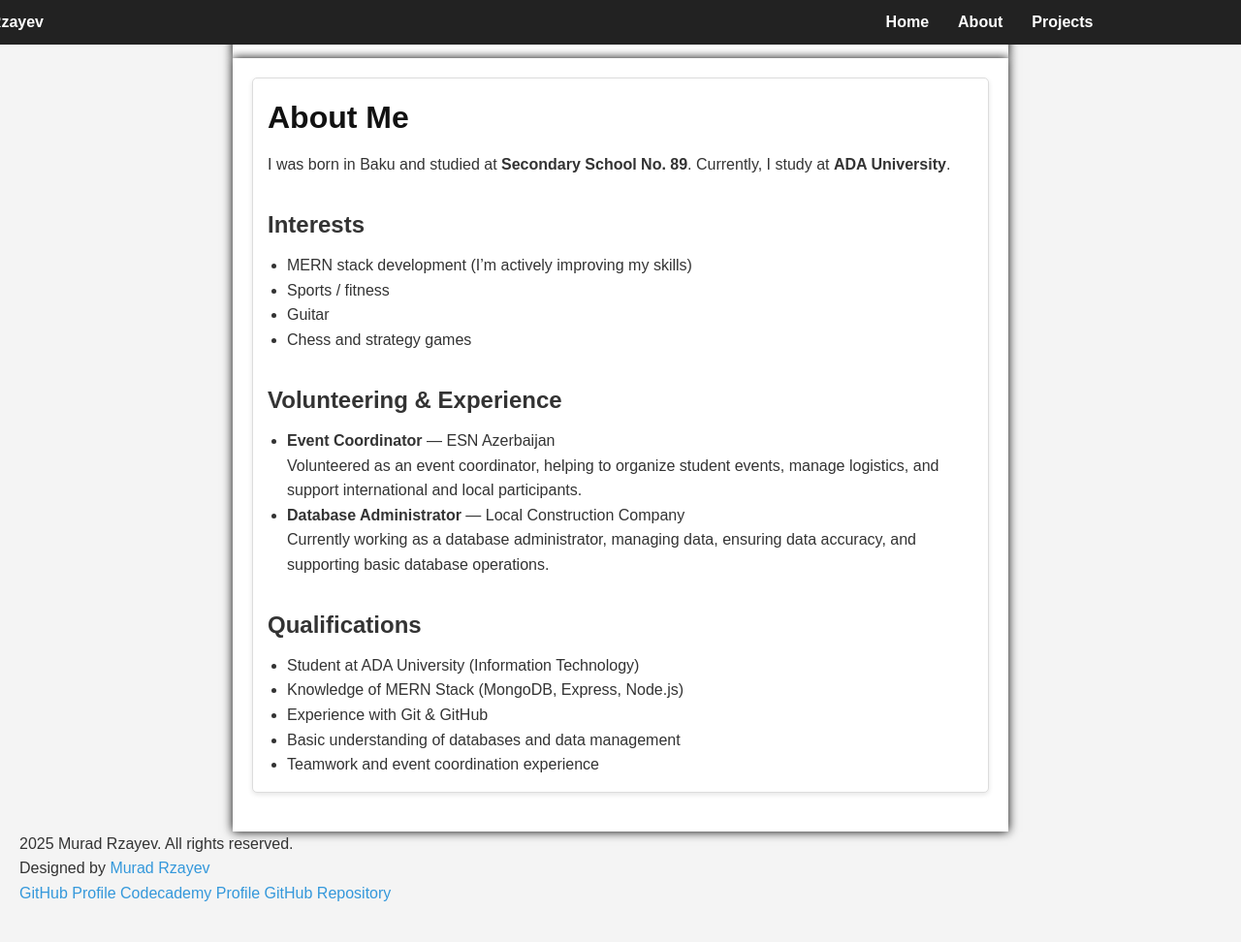
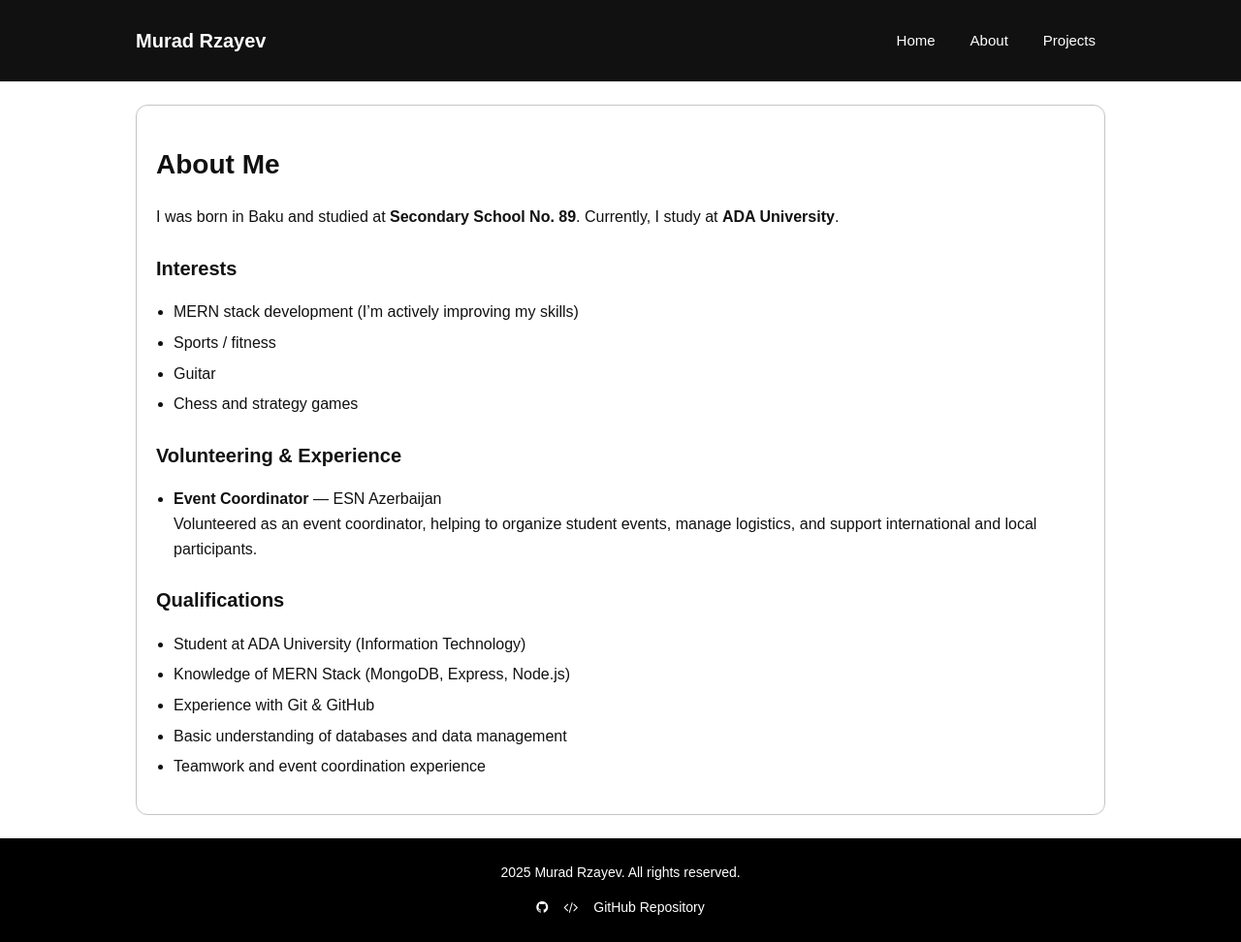
Before and after one commit to muradrzayevf/personal-website, a Jekyll site: the page built from about.markdown, in a window 1280 px wide and 972 px high. Shown: the whole window at 97% size. Built offline with Jekyll 4.4.1, drawn with Linux system fonts in a browser that asks for light colours.

Commit message:
Adding style and fixing some minor issues

```diff
--- a/_includes/footer.html
+++ b/_includes/footer.html
@@ -1,9 +1,11 @@
+
 <footer class="footer">
     <div class="footer-content">
         <p> {{ site.time | date: "%Y" }} {{ site.title }}. All rights reserved.</p>
-        <p>Designed by <a href="{{ site.social.repo }}">Murad Rzayev</a></p>
-        <a href="{{ site.social.github }}">GitHub Profile</a>
-        <a href="{{ site.social.codecademy }}">Codecademy Profile</a>
-        <a href="{{ site.social.repo }}">GitHub Repository</a>
+        <div class="footer-links">
+            <a href="{{ site.social.github }}"><i class="fa fa-github"></i></a>
+            <a href="{{ site.social.codecademy }}"><i class="fa fa-code"></i></a>
+            <a href="{{ site.social.repo }}">GitHub Repository</a>
+        </div>
     </div>
 </footer>
--- a/_includes/nav.html
+++ b/_includes/nav.html
@@ -1,13 +1,14 @@
 <header class="header">
   <div class="container header-inner">
 
-
+    <h1 class="logo">{{ site.title }}</h1>
     <nav class="nav">
       {% for item in site.nav %}
+
         <a class="nav-link" href="{{ item.link | relative_url }}">{{ item.name }}</a>
 
       {% endfor %}
-      <a class="brand" href="{{ '/' | relative_url }}">{{ site.title }}</a>
+
     </nav>
   </div>
 </header>
--- a/_layouts/default.html
+++ b/_layouts/default.html
@@ -5,6 +5,8 @@
     <meta name="viewport" content="width=device-width, initial-scale=1" />
     <title>{{ page.title }} | {{ site.title }}</title>
     <link rel="stylesheet" href="{{ '/assets/css/main.css' | relative_url }}">
+    <link rel="stylesheet" href="https://cdnjs.cloudflare.com/ajax/libs/font-awesome/4.7.0/css/font-awesome.min.css">
+
   </head>
 
   <body>
--- a/about.markdown
+++ b/about.markdown
@@ -29,12 +29,6 @@ permalink: /about/
       Volunteered as an event coordinator, helping to organize student events,
       manage logistics, and support international and local participants.
     </li>
-    <li>
-      <strong>Database Administrator</strong> — Local Construction Company
-      <br>
-      Currently working as a database administrator, managing data,
-      ensuring data accuracy, and supporting basic database operations.
-    </li>
   </ul>
 
   <h2>Qualifications</h2>
--- a/assets/css/main.css
+++ b/assets/css/main.css
@@ -1,143 +1,192 @@
-*{
-    margin: 0;
-    padding: 0;
-    box-sizing: border-box;
-}
+
+
 body {
-    font-family: Montserrat, sans-serif;
-    line-height: 1.6;
-    background-color: #f4f4f4;
-    color: #333;
-    padding: 20px;
+  margin: 0;
+  font-family: 'Montserrat', sans-serif;
+  background: #ffffff;
+  color: #111111;
+  line-height: 1.6;
 }
 
-a{
-    color: #3498db;
-    text-decoration: none;
-}
-a:hover{
-    text-decoration: underline;
-    color: red;
-}
-h1, h2, h3{
-    margin-bottom: 10px;
-    color: #222;
-}
-.container {
-    max-width: 800px;
-    margin: auto;
-    background: #fff;
-    padding: 20px;
-    box-shadow: 0 0 10px black;
-}
-nav{
-    position: fixed;
-    top: 0;
-    left: 0;
-    width: 100%;
-    background-color: #222;
-    padding: 10px 0;
-    z-index: 1000;
-    display: flex;
-    justify-content: flex-end;
-}
-nav a{
-    color: #fff;
-    margin: 0 15px;
-    font-weight: bold;
-}
-nav a:hover{
-    color: #3498db;
-}
 img {
   max-width: 100%;
-  height: auto;
   display: block;
-  margin: 15px 0;
 }
 
-.site-footer{
-  width: 100%;
-  background: #222;
-  color: #eee;
-  padding: 22px 16px;
-  margin-top: 40px;
-}
-
-.site-footer .footer-inner{
-  max-width: 1100px;
-  margin: 0 auto;
-  text-align: center;
-}
-
-.site-footer a{
-  color: #4da3ff;
+a {
+  color: #111111;
   text-decoration: none;
 }
 
-.site-footer a:hover{
+a:hover {
   text-decoration: underline;
 }
-.card {
-    background: #fff;
-    border: 1px solid #ddd;
-    border-radius: 5px;
-    padding: 15px;
-    margin-bottom: 20px;
-    box-shadow: 0 2px 5px rgba(0,0,0,0.1);
+.container {
+  max-width: 1000px;
+  margin: 0 auto;
+  padding: 24px 16px;
 }
 
-h1 {
-  margin-top: 0;
-  color: #111;
+
+.header {
+  width: 100%;
+  background: #111111;
 }
 
-h2 {
-  margin-top: 30px;
-  color: #333;
-}
-.hero {
+.header-inner {
   display: flex;
-  gap: 30px;
-  align-items: flex-start;
+  align-items: center;
+  justify-content: space-between;
 }
 
-@media (max-width: 768px) {
+.logo {
+
+  font-size: 20px;
+  font-weight: 600;
+  margin: 0;
+  color: white;
+}
+
+.nav {
+  display: flex;
+  gap: 16px;
+}
+
+.nav-link {
+  color: #ffffff;
+  font-size: 15px;
+  border-radius: 6px;
+  padding: 6px 10px;
+
+}
+
+.nav-link:hover {
+  background: rgb(69, 69, 69);
+  text-decoration: none;
+}
+
+
+.footer {
+  width: 100%;
+  background: black;
+}
+
+.footer-content {
+  max-width: 1000px;
+  margin: 0 auto;
+  padding: 24px 16px;
+  display: flex;
+  flex-direction: column;
+  align-items: center;
+}
+.footer-links {
+  display: flex;
+  gap: 16px;
+}
+.footer-links a:hover {
+  color: #bbbbbb;
+}
+
+.footer-content p,
+.footer-content a {
+  color: #ffffff;
+  font-size: 14px;
+  margin-top: 0;
+}
+
+.footer-content a:hover {
+  text-decoration: underline;
+}
+
+
+.card {
+  border: 1px solid rgb(198, 196, 196);
+  border-radius: 12px;
+  padding: 20px;
+  background: #ffffff;
+}
+
+.hero {
+  display: grid;
+  grid-template-columns: 1.6fr 1fr;
+  gap: 24px;
+  margin-top: 24px;
+}
+
+@media (max-width: 900px) {
   .hero {
-    flex-direction: column;
+    grid-template-columns: 1fr;
   }
 }
 
-
-.cards img {
-  width: 160px;
-  border-radius: 8px;
+.hero h1 {
+  margin-top: 0;
+  font-size: 32px;
 }
 
 
+.cards {
+  border: 1px solid rgb(213, 208, 208);
+  border-radius: 12px;
+  padding: 16px;
+  background: #f9fafb;
+}
+
+.cards img {
+  border-radius: 10px;
+  border: 1px solid rgb(213, 208, 208);
+}
+
 .muted {
-  color: #666;
+  color: #6b7280;
   font-size: 14px;
+  margin-top: 10px;
+}
+
+.badges {
+  margin-top: 16px;
+  display: flex;
+  flex-wrap: wrap;
+  gap: 8px;
+}
+
+.badge,
+.badge2,
+.badge3,
+.badge4 {
+  font-size: 13px;
+  padding: 6px 12px;
+  border-radius: 999px;
+  border: 1px solid black;
+  background: rgb(199, 199, 199);
 }
 
 
 ul {
-  margin-left: 20px;
+  padding-left: 18px;
+}
+h1 {
+  font-size: 28px;
+}
+
+h2 {
+  font-size: 20px;
+  margin-top: 24px;
+}
+
+li {
+  margin: 6px 0;
 }
 
 
-.badges span {
-  display: inline-block;
-  background-color: white;
-  padding: 5px 10px;
-  margin: 5px 5px 0 0;
-  font-size: 13px;
-  border: 1px solid #cccccc;
+hr {
+  border: none;
+  border-top: 1px solid whitesmoke;
+  margin: 24px 0;
 }
-.brand{
-    display: inline-block;
-    position: relative;
-    right: 1220px;
 
-
+img[width] {
+  border-radius: 10px;
+  border: 1px solid whitesmoke;
+  margin: 12px 0;
 }
--- a/projects.markdown
+++ b/projects.markdown
@@ -27,9 +27,8 @@ permalink: /projects/
 <img src="/assets/img/blog-photo.png" alt="" width = "400">
 <p>Backend part of a blog website. (Repo link will be added.)</p>
 
+<p><strong>Tech/Concepts:</strong> Node.js, Express, REST API, MongoDB</p>
 <p>
   <strong>View Repository:</strong>
   <a href="https://github.com/muradrzayevf/blog-website" target="_blank" rel="noopener">View project Repo →</a>
 </p>
-
-<p><strong>Tech/Concepts:</strong> Node.js, Express, REST API, MongoDB</p>
```
